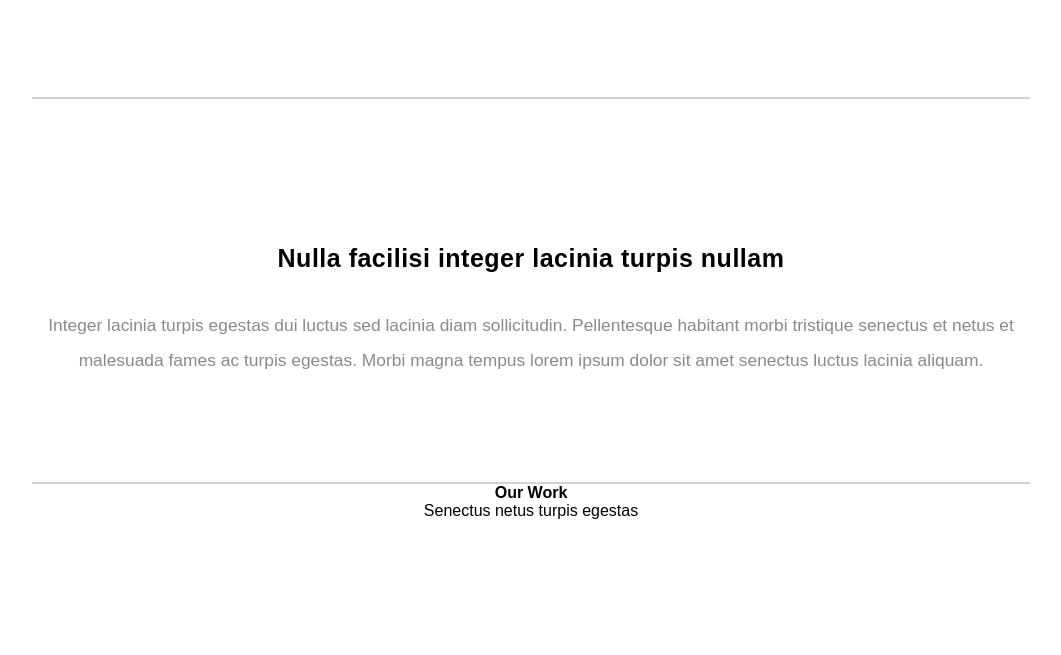
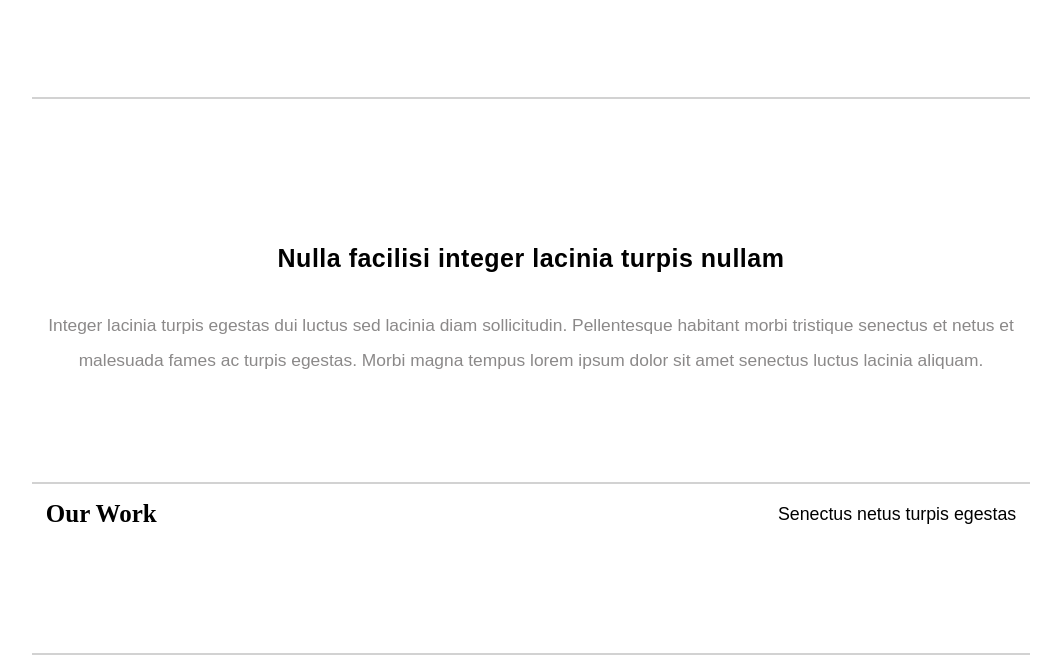
Before and after one commit to NesterenkoE/NesterenkoYevhen12, a plain HTML site: page index.html in a window 1280 px wide. Shown: the part 569-1224 px from the top of the page, without its empty margins (109-1170 px from the left). Before the commit the page ends 1089 px from the top, so only its background shows below. Drawn offline with nearby package versions, Linux system fonts and the light colour scheme; files that its build step writes are made by us from their sources.

Commit message:
create a new block container - index, added parameters in sccs

```diff
--- a/css/style.scss
+++ b/css/style.scss
@@ -90,4 +90,29 @@ html * {
 }
 // ----End Main----
 
+// ----Start Container----
+.container {
+    padding-bottom: 52px;
+    border-bottom: 2px solid #d2d2d2;
+    .container__site {
+        display: flex;
+        justify-content: space-between;
+        align-items: center;
+        padding: 16px 14px 73px 14px;
+        .container-item__title {
+            .container-title__info {
+                font-family: 'Times New Roman', Times, serif;
+                font-size: 25px;
+                font-weight: bold;
+                color: #000;
+            }
+        }
+        .container-item__info {
+            .container-info__text {
+                font-size: 17.8px;
+                color: #000;
+            }
+        }
+    }
 }
+}
```
